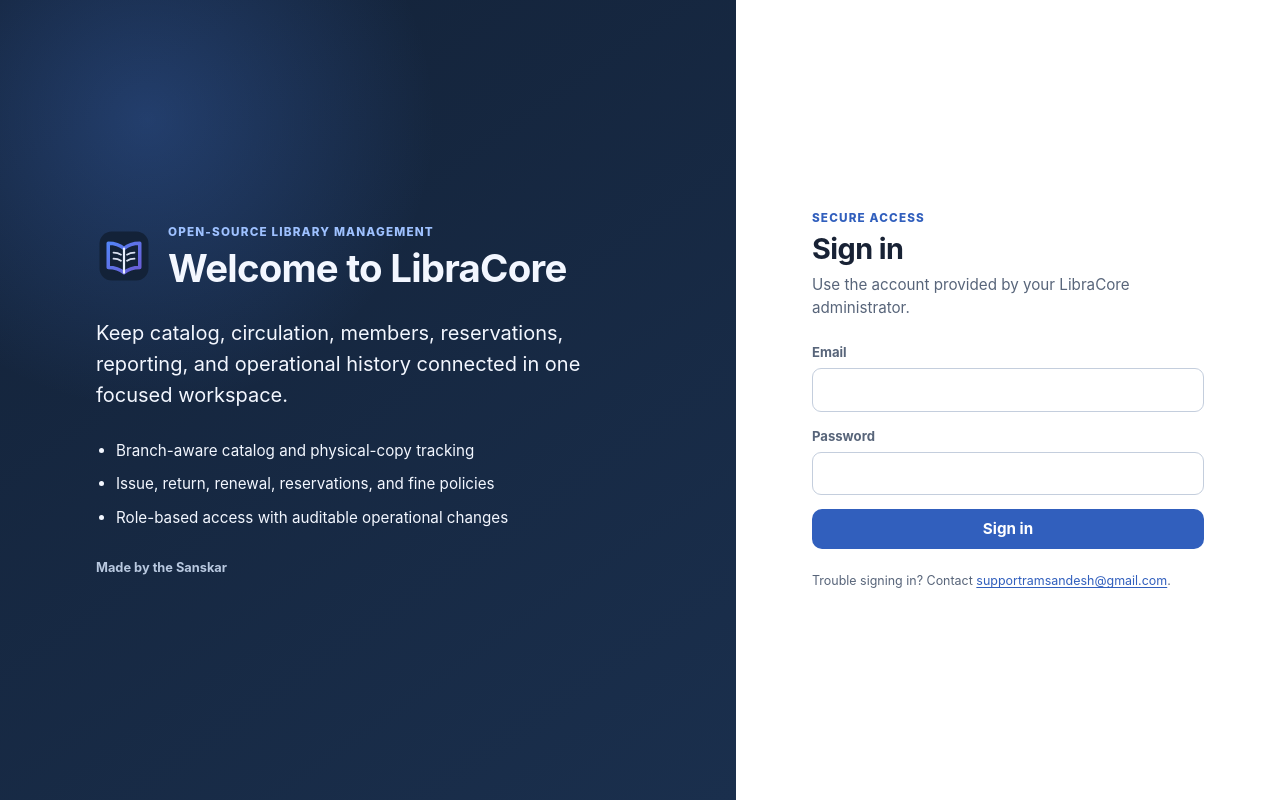
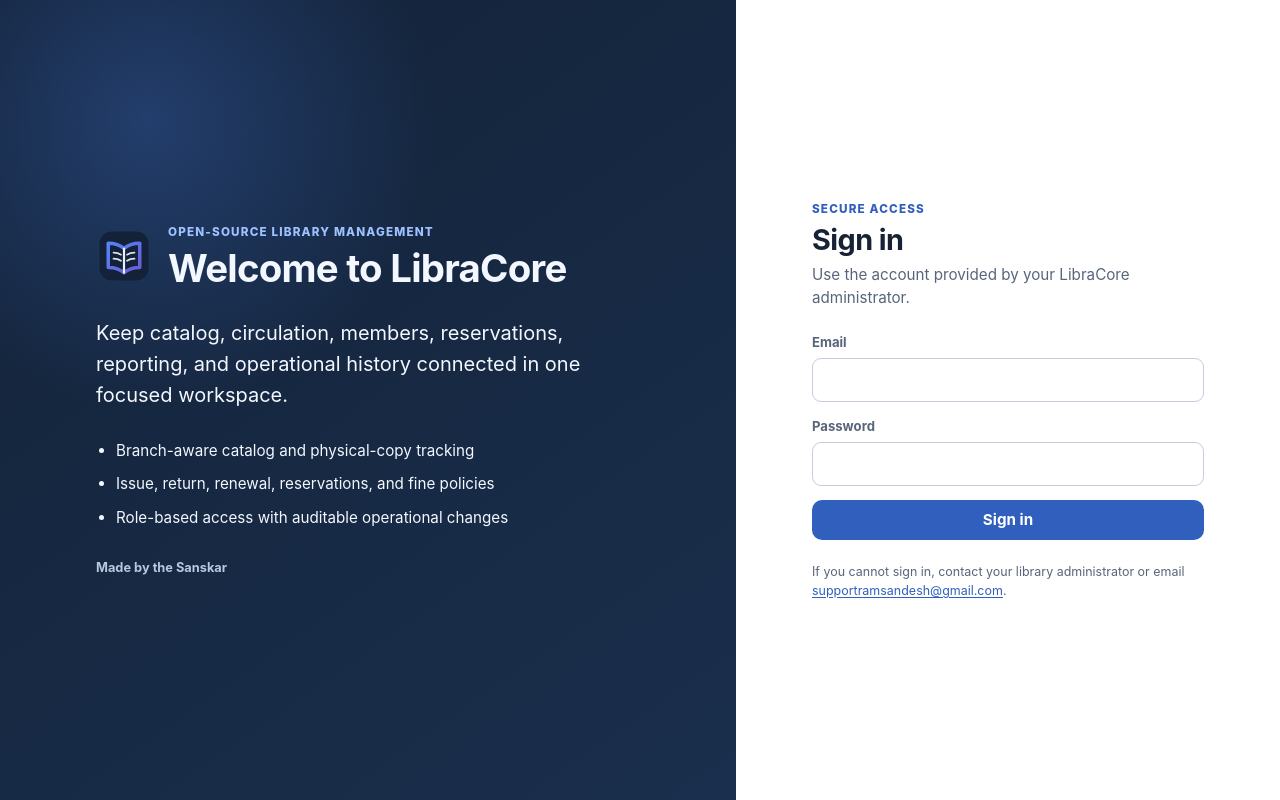
Before and after one commit to sanskarIN/libracore, a React (Vite) app in the folder frontend/: page / in a window 1280 px wide. Built offline with nearby package versions, Linux system fonts and the light colour scheme; no server answers.

Commit message:
fix: allow explicit undefined login error state

```diff
--- a/frontend/src/pages/LoginPage.tsx
+++ b/frontend/src/pages/LoginPage.tsx
@@ -3,7 +3,7 @@ import { copy } from '../copy'
 
 interface LoginPageProps {
   onLogin: (email: string, password: string) => Promise<void>
-  error?: string
+  error?: string | undefined
 }
 
 export function LoginPage({ onLogin, error }: LoginPageProps) {
@@ -81,7 +81,8 @@ export function LoginPage({ onLogin, error }: LoginPageProps) {
           </button>
         </form>
         <p className="auth-help">
-          Trouble signing in? Contact <a href={`mailto:${copy.contacts.support}`}>{copy.contacts.support}</a>.
+          If you cannot sign in, contact your library administrator or email{' '}
+          <a href={`mailto:${copy.contacts.support}`}>{copy.contacts.support}</a>.
         </p>
       </section>
     </main>
```
